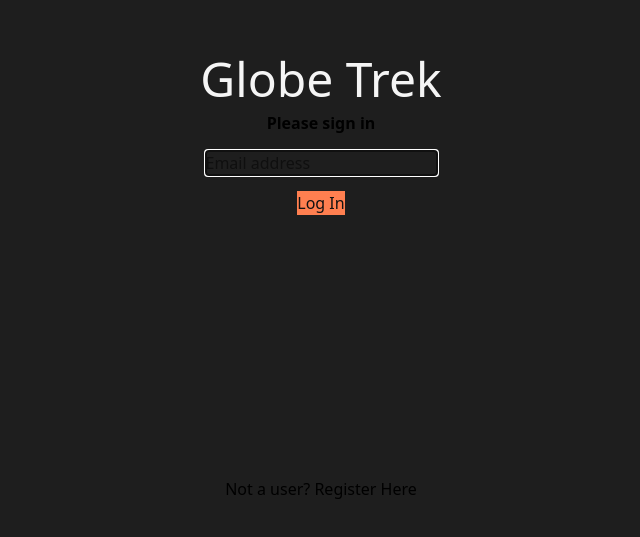
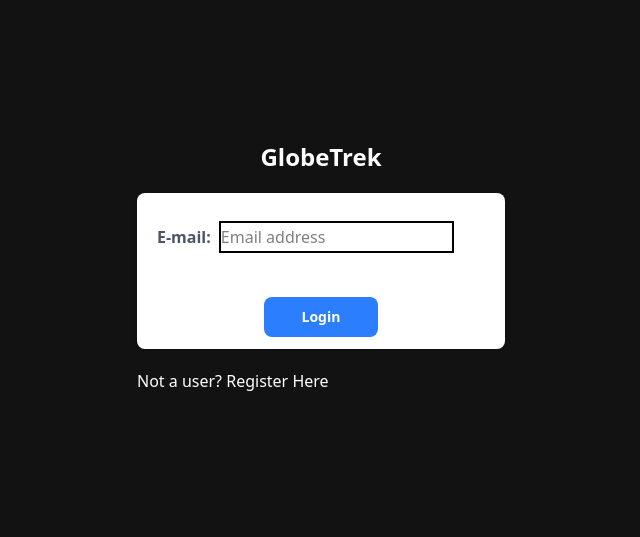
Before and after one commit to Gregor-j8/GlobeTrek, a React (Vite) app: page /login in a window 1280 px wide. Shown: the part 123-660 px from the top of the page, without its empty margins (319-959 px from the left). Built offline with nearby package versions, Linux system fonts and the light colour scheme.

Commit message:
added styles to login

```diff
--- a/src/components/auth/Login.jsx
+++ b/src/components/auth/Login.jsx
@@ -1,7 +1,6 @@
 import React, { useState } from "react"
 import { Link } from "react-router-dom"
 import { useNavigate } from "react-router-dom"
-import "../../App.css"
 import { getUserByEmail } from "../../services/userService"
 
 export const Login = () => {
@@ -20,7 +19,6 @@ export const Login = () => {
             id: user.id,
           })
         )
-
         navigate("/")
       } else {
         window.alert("Invalid login")
@@ -29,30 +27,30 @@ export const Login = () => {
   }
 
   return (
-    <main className="flex flex-col h-screen bg-main-color">
-      <section className="flex w-full flex-col  justify-center items-center min-h-3/4">
-        <form className="flex flex-col card-color-secondary w-full h-6/12 p-5" onSubmit={handleLogin}>
-          <h1 className="flex items-start justify-center text-5xl  text-color-primary p-2">Globe Trek</h1>
-          <h2 className="flex justify-center text-1xl text-color-secondary font-bold ">Please sign in</h2>
-          <fieldset className="flex flex-col items-center p-4">
-              <input
-                type="email"
+  <div className="min-h-screen flex flex-col justify-center">
+    <div className=" flex flex-col p-10 w-1/3 mx-auto md:w-full md:max-w-md">
+      <h1 className="font-bold text-center text-2xl mb-5 text-white">GlobeTrek</h1>
+      <form className="bg-white shadow w-full rounded-lg" onSubmit={handleLogin}>
+        <fieldset className="flex px-5 py-7">
+          <label className="font-semibold  text-gray-600 pb-2 mt-1 mr-2">E-mail:</label>
+          <input type="email"
                   value={email}
-                className="flex secondary-color w-fit"
+                  className="flex mb-1 w-fit border-2"
                   onChange={(evt) => set(evt.target.value)}
                   placeholder="Email address"
                   required
-                autoFocus
                 />
             </fieldset>
-          <fieldset className="flex flex-col items-center">
-              <button className="button-primary" type="submit">Log In</button>
-          </fieldset>
+            <div className="flex items-center justify-center m-3 ">
+          <button type="submit"
+          className="flex bg-blue-500 hover:bg-blue-600 text-white w-1/3 items-center
+          justify-center py-2.5 rounded-lg text-sm font-semibold text-center">Login</button>
+            </div>
         </form>
-      </section>
-      <section className="flex items-center justify-center">
-        <Link className="button-secondary" to="/register">Not a user? Register Here</Link>
-      </section>
-    </main>
+      <div className="py-5">
+          <Link className="text-white" to="/register">Not a user? Register Here</Link>
+        </div>
+    </div>
+  </div>
   )
 }
```
Lines whose indentation alone changed are shown as unchanged.
